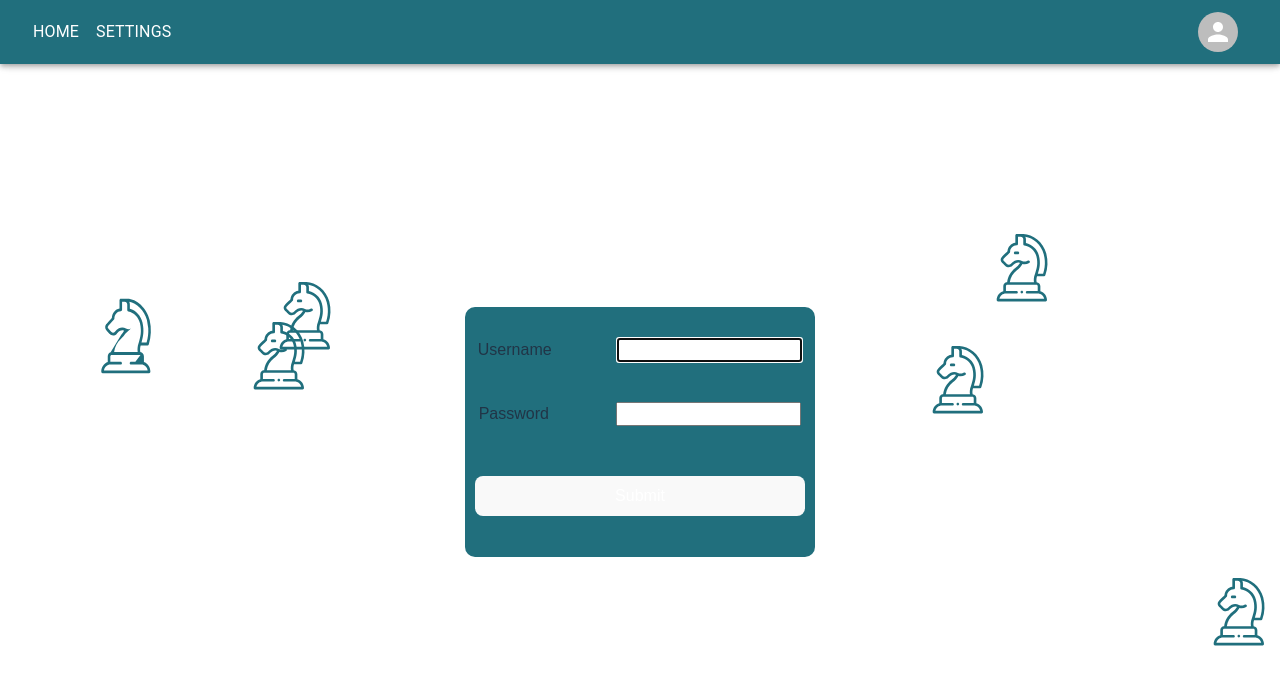
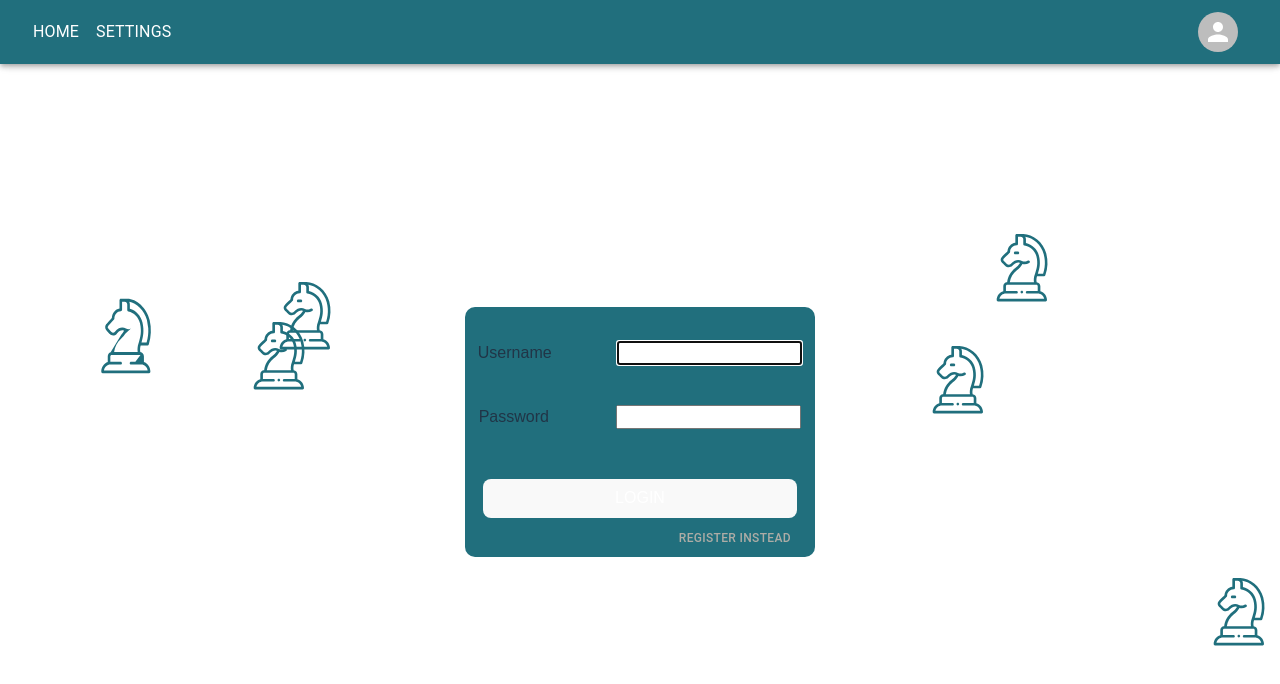
Before and after one commit to IchChefDuNixx/chessJS, a React (Vite) app: page /login in a window 1280 px wide. Shown: the top 684 px of the page. Built offline with nearby package versions, Linux system fonts and the light colour scheme; no server answers.

Commit message:
added register page

```diff
--- a/src/components/App.tsx
+++ b/src/components/App.tsx
@@ -1,8 +1,9 @@
 import { RouterProvider, createBrowserRouter } from 'react-router-dom';
 
 import Board from './Board';
-import LoginForm from './LoginForm';
+import LoginPage from './LoginPage';
 import NavBar from './NavBar';
+import RegisterPage from './RegisterPage';
 import SettingsMenu from './SettingsMenu';
 import StartMenu from './StartMenu';
 
@@ -58,7 +59,16 @@ const router = createBrowserRouter([
     element: (
       <>
         <NavBar />
-        <LoginForm />
+        <LoginPage />
+      </>
+    )
+  },
+  {
+    path: '/register',
+    element: (
+      <>
+        <NavBar />
+        <RegisterPage />
       </>
     )
   }
--- a/src/components/LoginForm.tsx
+++ b/src/components/LoginForm.tsx
@@ -1,45 +1,55 @@
 import axios from 'axios';
-import { Box } from '@mui/material';
+import { Box, Button, Typography } from '@mui/material';
+import { useRef, useState } from 'react'
 import { useForm } from 'react-hook-form';
 import { useNavigate } from 'react-router-dom';
 
-import RandomLogo from './RandomLogo';
 import { type Login } from '../server/prisma/model.types';
+import Popup from './Popup'
 
 
-function LoginForm() {
+function LoginForm( { action } : {action: "login" | "register" }) {
     const navigate = useNavigate();
+
+    const boxRef = useRef<HTMLElement>();
+    const [popupOpen, setPopupOpen] = useState(false);
+    const [popupMessage, setPopupMessage] = useState("No message");
+0
 
     const { handleSubmit, register, reset } = useForm<Login>();
 
     const onSubmit = async (data: Login) => {
-        axios.post("/api/user/login", {...data}).then(response => {
-            // If login successful, store token and redirect to /home.
+        axios.post(`/api/user/${action}`, {...data}).then(response => {
+            // If login|register successful, store token and redirect to /home.
             sessionStorage.setItem("accessToken", response.data.accessToken);
             navigate("/home");
-        }).catch(() => {
+        }).catch((error) => {
             // Otherwise display response.data.message
-            // TODO
+            if (error.response) {
+                console.log(error.response.data.message);
+                setPopupOpen(true);
+                setPopupMessage(error.response.data.message);
+            }
         })
     };
 
-    // TODO: Make form nice, this was just to get it working.
-    // TODO: Add register button.
     return (
-        <form onSubmit={handleSubmit(onSubmit)}>
-            <Box sx={{
+        <form onSubmit={handleSubmit(onSubmit)} autoComplete="off">
+            <Box
+                ref={ boxRef }
+                sx={{
                     display: 'flex',
                     gap: 5,
+                    // padding: 1,
                     flexDirection: 'column',
                     backgroundColor: '#216f7d',
                     borderRadius: '10px', // Adjust the radius as needed
                     margin: 5, // Adjust the margin as needed
                     height: '250px',
                     justifyContent: 'center',
-                width: '350px'
+                    width: '350px',
+                }}>
 
-            }}>
-                <RandomLogo /> {/* Render the RandomLogo component */}
                 <Box sx={{ display: 'flex', justifyContent: 'space-around', gap: 5 }} >
                     <label>Username</label>
                     <input {...register("username")} type="text" name="username" autoFocus />
@@ -50,8 +60,17 @@ function LoginForm() {
                     <input {...register("password")} type="text" name="password" />
                 </Box>
 
-                <button type="submit">Submit</button>
+                <Box sx={{ height: "22%", display: 'flex', flexDirection: 'column', paddingRight: 1, paddingLeft: 1, gap: 0 }}>
+                    <button type="submit">{action.toLocaleUpperCase()}</button>
+                    <Button
+                        size='small'
+                        onClick={() => navigate("/register")}
+                        sx={{ color: "#adaca6", alignSelf: 'end', paddingRight: 2, paddingTop: 0, fontSize: 12 }}>
+                        {action === 'login' ? "register instead" : ""}
+                    </Button>
                 </Box>
+            </Box>
+            <Popup boxRef={boxRef} open={popupOpen} message={popupMessage}/>
         </form>
     );
 }
--- /dev/null
+++ b/src/components/LoginPage.tsx
@@ -0,0 +1,14 @@
+import RandomLogo from './RandomLogo';
+import LoginForm from './LoginForm';
+
+
+function LoginPage() {
+    return (
+        <>
+            <RandomLogo />
+            <LoginForm action='login'/>
+        </>
+    );
+}
+
+export default LoginPage;
--- /dev/null
+++ b/src/components/Popup.tsx
@@ -0,0 +1,22 @@
+import React from 'react';
+import { Unstable_Popup as BasePopup } from '@mui/base/Unstable_Popup';
+import { Typography } from '@mui/material';
+
+
+interface Props {
+    boxRef: React.MutableRefObject<undefined | HTMLElement>,
+    open: boolean,
+    message: string
+}
+
+export default function SimplePopup( {boxRef, open, message } : Props) {
+    const id = open ? 'simple-popper' : undefined;
+
+    return (
+      <div>
+        <BasePopup id={id} open={open} anchor={boxRef.current}>
+            <Typography color="#eb4f47">{message}</Typography>
+        </BasePopup>
+      </div>
+    );
+  }
--- /dev/null
+++ b/src/components/RegisterPage.tsx
@@ -0,0 +1,14 @@
+import RandomLogo from './RandomLogo';
+import LoginForm from './LoginForm';
+
+
+function RegisterPage() {
+    return (
+        <>
+            <RandomLogo />
+            <LoginForm action='register'/>
+        </>
+    );
+}
+
+export default RegisterPage;
--- a/src/components/Square.tsx
+++ b/src/components/Square.tsx
@@ -50,9 +50,9 @@ function Square({ black, position, handleMove, highlightMoves, children } : Prop
         const index: string = e.currentTarget.getAttribute("data-position")!;
 
         if (target.classList.contains('piece')) {
-          axios.post('/api/possible_moves', { index })
-           .then(response => highlightMoves(response.data))
-           .catch(error => console.error('Error (from square.tsx):', error));
+            axios.post('/api/possible_moves', { index })
+                .then(response => highlightMoves(response.data))
+                .catch(error => console.error('Error (from square.tsx):', error));
         }
         console.log('clickety-click!');
     };
@@ -67,8 +67,9 @@ function Square({ black, position, handleMove, highlightMoves, children } : Prop
         const startSquare = e.currentTarget;
         const startPosition: string|null = startSquare.getAttribute("data-position");
         // startPosition should never be null, but just in case
-        if (startPosition)
+        if (startPosition) {
             e.dataTransfer.setData("startPosition", startPosition);
+        }
     };
 
     const handleDragOver = (e: React.DragEvent<HTMLDivElement>): void => {
@@ -81,13 +82,16 @@ function Square({ black, position, handleMove, highlightMoves, children } : Prop
     };
 
     const handleDrop = (e: React.DragEvent<HTMLDivElement>): void => {
-        if (holding) holding.classList.remove("holding");
+        if (holding) {
+            holding.classList.remove("holding");
+        }
         e.currentTarget.classList.remove("hovering");
         const startPosition: string = e.dataTransfer.getData("startPosition");
         const endPosition: string|null = e.currentTarget.getAttribute("data-position");
         // endPosition should never be null, but just in case
-        if (endPosition && (startPosition != endPosition))
+        if (endPosition && (startPosition != endPosition)) {
             handleMove(+startPosition, +endPosition);
+        }
     };
 
     const handleTouchStart = (e: React.TouchEvent<HTMLDivElement>): void => {
@@ -117,7 +121,7 @@ function Square({ black, position, handleMove, highlightMoves, children } : Prop
                 handleMove(+startPosition, +endPosition);
 
             first.classList.remove("selected");
-            second.classList.remove("seleceted");
+            second.classList.remove("selected");
             first = second = null;
         }
     };
```
Also changed, not shown: src/server/auth/AuthService.ts (+16 -6 lines). Lines whose indentation alone changed are shown as unchanged.
